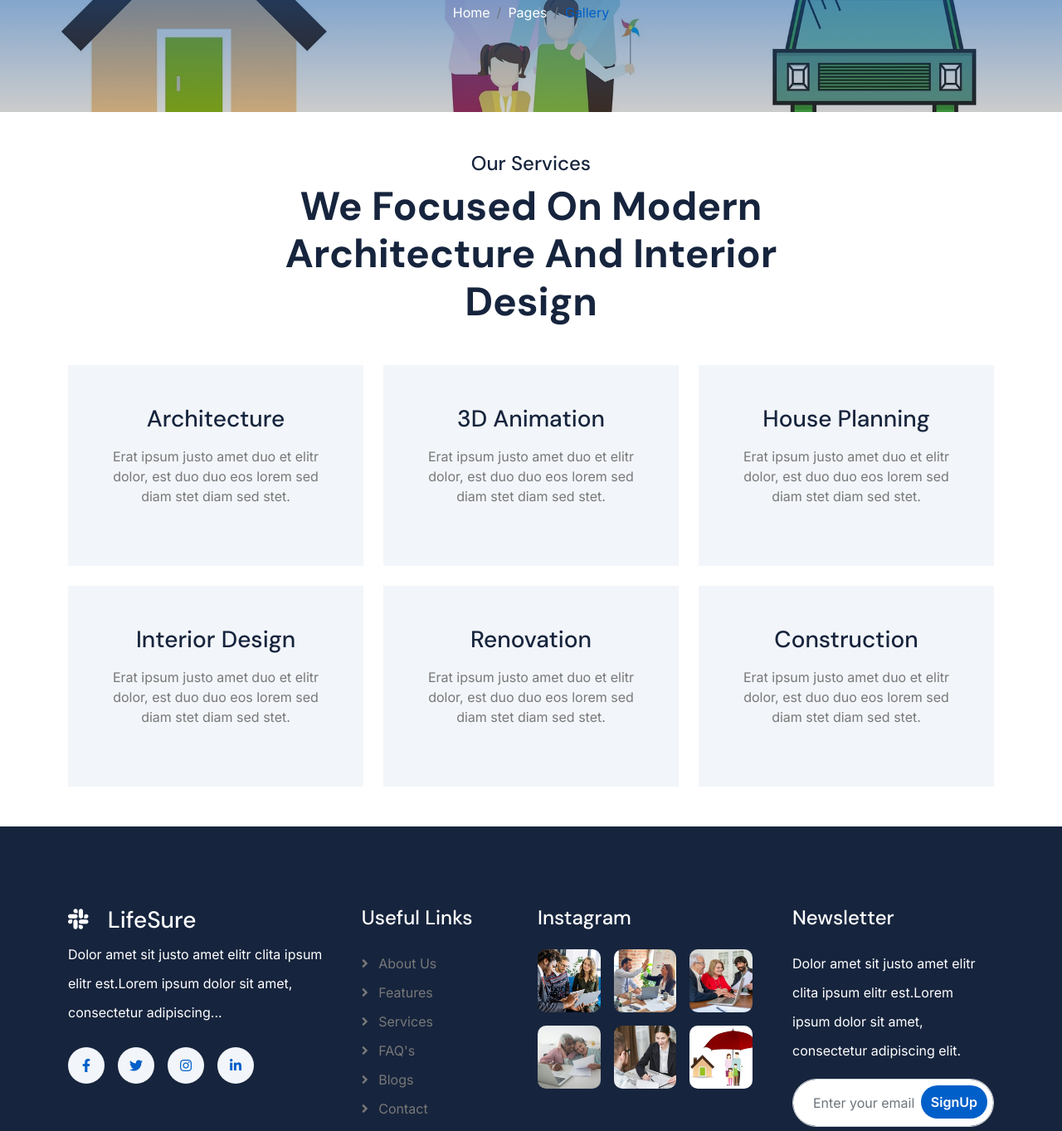
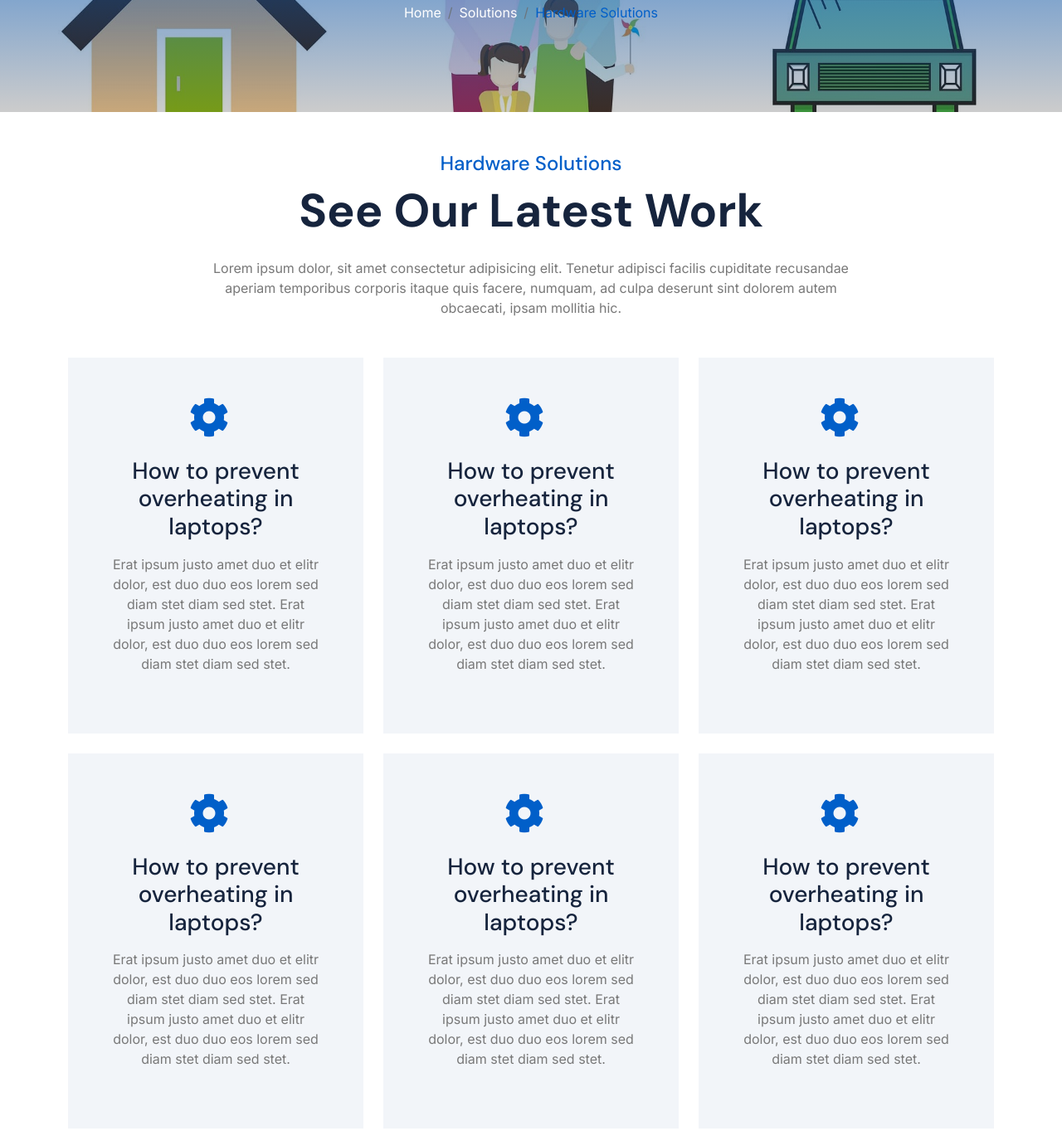
Before and after one commit to komal-m-raut/logic-systems-site, a plain HTML site: page hardware-solutions.html in a window 1280 px wide. Shown: the part 334-1697 px from the top of the page at 83% size. Drawn offline with nearby package versions, Linux system fonts and the light colour scheme.

Commit message:
fix: update hardware-solutions page

```diff
--- a/hardware-solutions.html
+++ b/hardware-solutions.html
@@ -174,15 +174,15 @@
           class="text-white display-4 mb-4 wow fadeInDown"
           data-wow-delay="0.1s"
         >
-          About Us
+          Hardware Solutions
         </h4>
         <ol
           class="breadcrumb d-flex justify-content-center mb-0 wow fadeInDown"
           data-wow-delay="0.3s"
         >
           <li class="breadcrumb-item"><a href="index.html">Home</a></li>
-          <li class="breadcrumb-item"><a href="#">Pages</a></li>
-          <li class="breadcrumb-item active text-primary">Gallery</li>
+          <li class="breadcrumb-item"><a href="#">Solutions</a></li>
+          <li class="breadcrumb-item active text-primary">Hardware Solutions</li>
         </ol>
       </div>
     </div>
@@ -192,15 +192,19 @@
     <div class="container-xxl py-5">
       <div class="container">
         <div
-          class="text-center mx-auto mb-5 wow fadeInUp"
-          data-wow-delay="0.1s"
-          style="max-width: 600px"
-        >
-          <h4 class="section-title">Our Services</h4>
-          <h1 class="display-5 mb-4">
-            We Focused On Modern Architecture And Interior Design
-          </h1>
-        </div>
+        class="text-center mx-auto pb-5 wow fadeInUp"
+        data-wow-delay="0.2s"
+        style="max-width: 800px"
+      >
+        <h4 class="text-primary">Hardware Solutions</h4>
+        <h1 class="display-4 mb-4">See Our Latest Work</h1>
+        <p class="mb-0">
+          Lorem ipsum dolor, sit amet consectetur adipisicing elit. Tenetur
+          adipisci facilis cupiditate recusandae aperiam temporibus corporis
+          itaque quis facere, numquam, ad culpa deserunt sint dolorem autem
+          obcaecati, ipsam mollitia hic.
+        </p>
+      </div>
         <div class="row g-4">
           <div class="col-lg-4 col-md-6 wow fadeInUp" data-wow-delay="0.1s">
             <div
@@ -208,10 +212,13 @@
             >
               <img class="bg-img" src="img/service-1.jpg" alt="" />
               <div class="service-text p-5">
-                <h3 class="mb-3">Architecture</h3>
+                <i class="fas fa-cog mb-4 fa-3x text-primary me-3"></i>
+                <h3 class="mb-3">How to prevent overheating in laptops?</h3>
                 <p class="mb-4">
                   Erat ipsum justo amet duo et elitr dolor, est duo duo eos
-                  lorem sed diam stet diam sed stet.
+                  lorem sed diam stet diam sed stet. Erat ipsum justo amet duo
+                  et elitr dolor, est duo duo eos lorem sed diam stet diam sed
+                  stet.
                 </p>
               </div>
             </div>
@@ -222,10 +229,13 @@
             >
               <img class="bg-img" src="img/service-2.jpg" alt="" />
               <div class="service-text p-5">
-                <h3 class="mb-3">3D Animation</h3>
+                <i class="fas fa-cog mb-4 fa-3x text-primary me-3"></i>
+                <h3 class="mb-3">How to prevent overheating in laptops?</h3>
                 <p class="mb-4">
                   Erat ipsum justo amet duo et elitr dolor, est duo duo eos
-                  lorem sed diam stet diam sed stet.
+                  lorem sed diam stet diam sed stet. Erat ipsum justo amet duo
+                  et elitr dolor, est duo duo eos lorem sed diam stet diam sed
+                  stet.
                 </p>
               </div>
             </div>
@@ -236,10 +246,13 @@
             >
               <img class="bg-img" src="img/service-3.jpg" alt="" />
               <div class="service-text p-5">
-                <h3 class="mb-3">House Planning</h3>
+                <i class="fas fa-cog mb-4 fa-3x text-primary me-3"></i>
+                <h3 class="mb-3">How to prevent overheating in laptops?</h3>
                 <p class="mb-4">
                   Erat ipsum justo amet duo et elitr dolor, est duo duo eos
-                  lorem sed diam stet diam sed stet.
+                  lorem sed diam stet diam sed stet. Erat ipsum justo amet duo
+                  et elitr dolor, est duo duo eos lorem sed diam stet diam sed
+                  stet.
                 </p>
               </div>
             </div>
@@ -250,10 +263,13 @@
             >
               <img class="bg-img" src="img/service-4.jpg" alt="" />
               <div class="service-text p-5">
-                <h3 class="mb-3">Interior Design</h3>
+                <i class="fas fa-cog mb-4 fa-3x text-primary me-3"></i>
+                <h3 class="mb-3">How to prevent overheating in laptops?</h3>
                 <p class="mb-4">
                   Erat ipsum justo amet duo et elitr dolor, est duo duo eos
-                  lorem sed diam stet diam sed stet.
+                  lorem sed diam stet diam sed stet. Erat ipsum justo amet duo
+                  et elitr dolor, est duo duo eos lorem sed diam stet diam sed
+                  stet.
                 </p>
               </div>
             </div>
@@ -264,10 +280,13 @@
             >
               <img class="bg-img" src="img/service-5.jpg" alt="" />
               <div class="service-text p-5">
-                <h3 class="mb-3">Renovation</h3>
+                <i class="fas fa-cog mb-4 fa-3x text-primary me-3"></i>
+                <h3 class="mb-3">How to prevent overheating in laptops?</h3>
                 <p class="mb-4">
                   Erat ipsum justo amet duo et elitr dolor, est duo duo eos
-                  lorem sed diam stet diam sed stet.
+                  lorem sed diam stet diam sed stet. Erat ipsum justo amet duo
+                  et elitr dolor, est duo duo eos lorem sed diam stet diam sed
+                  stet.
                 </p>
               </div>
             </div>
@@ -278,10 +297,13 @@
             >
               <img class="bg-img" src="img/service-6.jpg" alt="" />
               <div class="service-text p-5">
-                <h3 class="mb-3">Construction</h3>
+                <i class="fas fa-cog mb-4 fa-3x text-primary me-3"></i>
+                <h3 class="mb-3">How to prevent overheating in laptops?</h3>
                 <p class="mb-4">
                   Erat ipsum justo amet duo et elitr dolor, est duo duo eos
-                  lorem sed diam stet diam sed stet.
+                  lorem sed diam stet diam sed stet. Erat ipsum justo amet duo
+                  et elitr dolor, est duo duo eos lorem sed diam stet diam sed
+                  stet.
                 </p>
               </div>
             </div>
```
